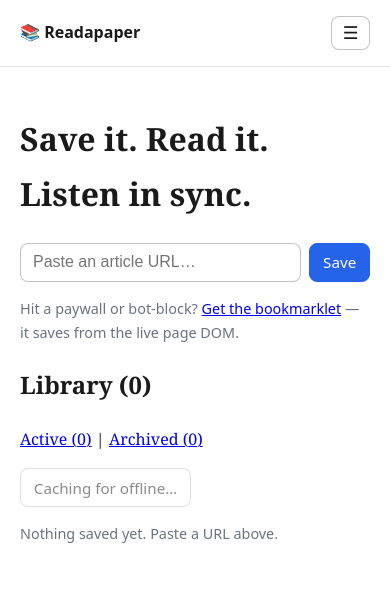
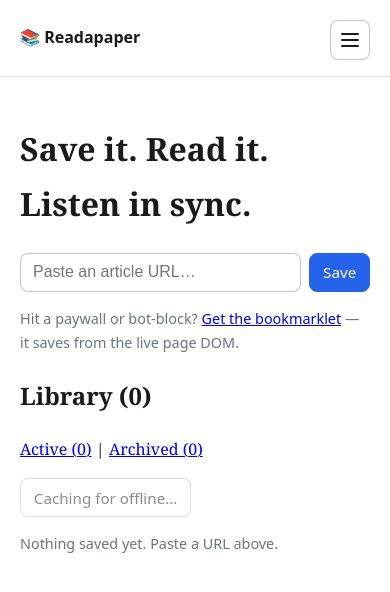
Before and after one commit to jackowayed/readapaper, a Next.js app: page / in a window 390 px wide. Shown: the top 592 px of the page. Built offline with nearby package versions, Linux system fonts and the light colour scheme.

Commit message:
Header menu: use CSS hamburger icon for reliable centering

```diff
--- a/app/globals.css
+++ b/app/globals.css
@@ -58,9 +58,27 @@ body {
   position: relative;
 }
 .menu-button {
-  font-size: 1.1rem;
-  line-height: 1;
-  padding: 0.45rem 0.65rem;
+  display: inline-flex;
+  align-items: center;
+  justify-content: center;
+  width: 2.5rem;
+  height: 2.5rem;
+  padding: 0;
+  line-height: 0;
+}
+.menu-icon {
+  display: flex;
+  flex-direction: column;
+  justify-content: center;
+  align-items: stretch;
+  gap: 4px;
+  width: 1.125rem;
+}
+.menu-icon > span {
+  display: block;
+  height: 2px;
+  border-radius: 2px;
+  background: currentColor;
 }
 .menu-dropdown {
   position: absolute;
--- a/components/SiteHeader.tsx
+++ b/components/SiteHeader.tsx
@@ -48,7 +48,11 @@ export default function SiteHeader({
           aria-controls="site-menu"
           onClick={() => setOpen((v) => !v)}
         >
-          ☰
+          <span className="menu-icon" aria-hidden="true">
+            <span />
+            <span />
+            <span />
+          </span>
         </button>
         {open && (
           <div id="site-menu" className="menu-dropdown" role="menu">
```
